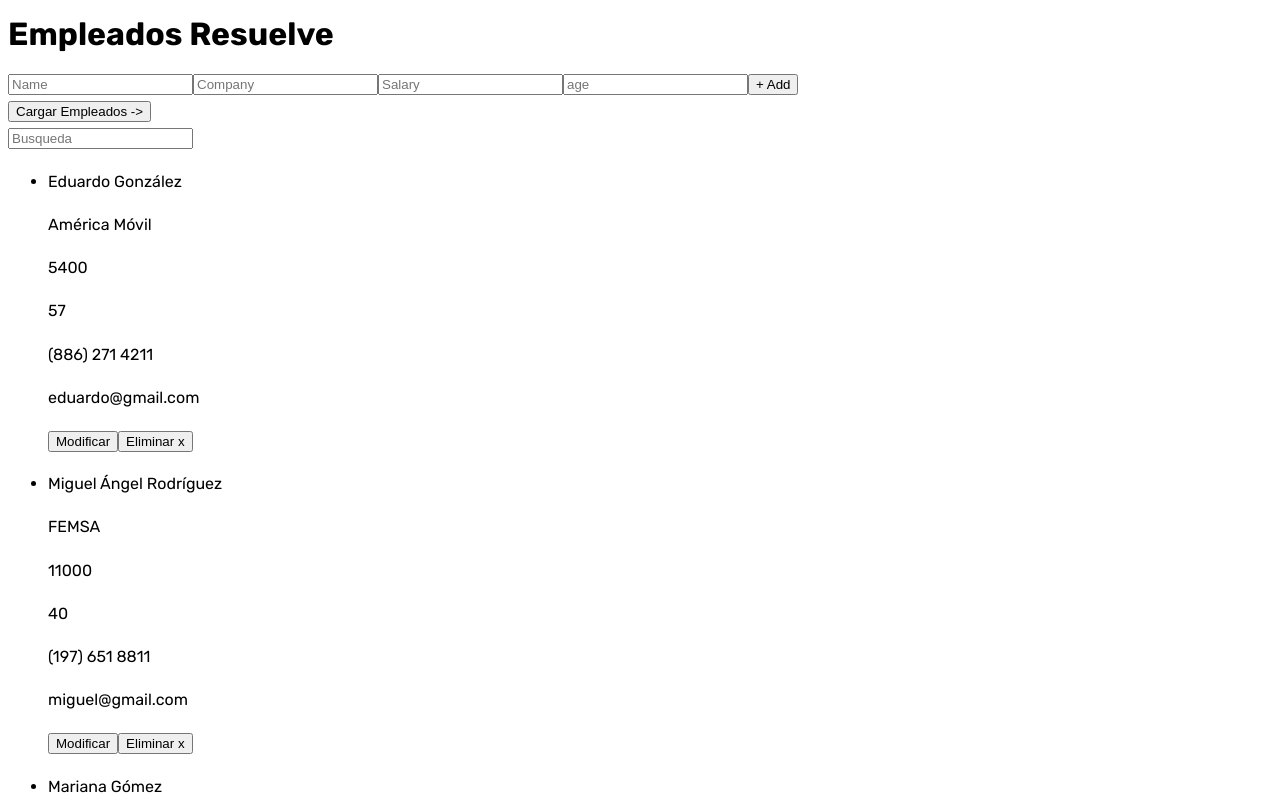
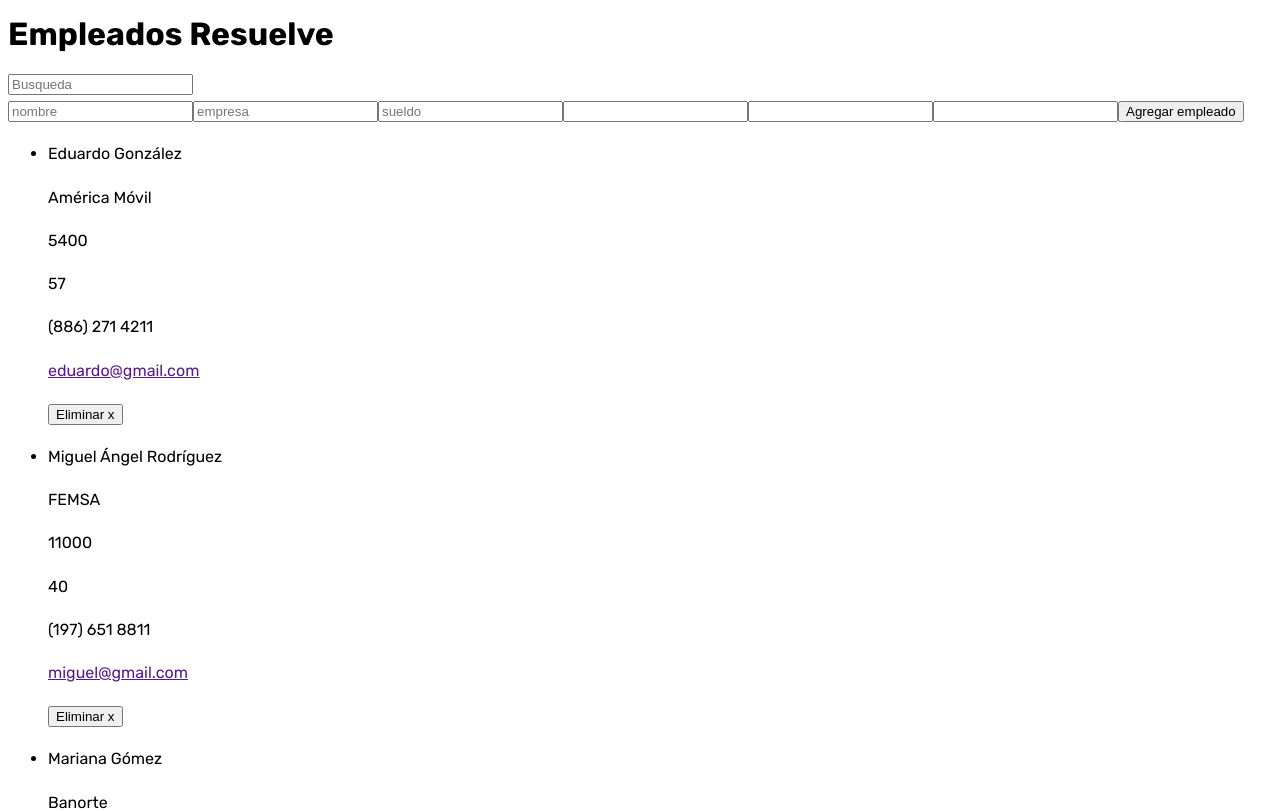
Before and after one commit to resuelve/ejercicio-frontend-2, a React (Create React App) app: page / in a window 1280 px wide. Shown: the top 811 px of the page. Built offline with nearby package versions, Linux system fonts and the light colour scheme.

Commit message:
Cambiando código V1: Añadiendo con otro método nuevos empleados

```diff
--- a/src/App.js
+++ b/src/App.js
@@ -3,6 +3,8 @@ import employees from './employees'
 import Head from './components/Head'
 import Inventario from './components/InventarioDinamico';
 import ListaDeEmpelados from './components/ListaDeEmpleados';
+import './main.css';
+
 
 class App extends Component {
   constructor() {
@@ -39,7 +41,6 @@ class App extends Component {
       <div id='employees'>
 
           <Head/>
-          <Inventario agregarEmpleado={this.agregarEmpleado}/>
           <ListaDeEmpelados employees={this.props.employees}/>
 
 
--- a/src/components/Empleado.js
+++ b/src/components/Empleado.js
@@ -1,6 +1,6 @@
 import React, { Component } from 'react';
 import { redondeoPrecio } from '../functions'; //Esportar función para los precios
-
+import '../main.css';
 
 class Empleado extends Component {
 
@@ -13,16 +13,13 @@ class Empleado extends Component {
             // );
             return(
                 <div>
-
                         <li>
-
                             <p>{this.props.empleado.name}</p>
                             <p>{this.props.empleado.company }</p>
                             <p>{this.props.empleado.salary}</p>
                             <p>{this.props.empleado.age }</p>
                             <p>{this.props.empleado.phone }</p>
-                            <p>{this.props.empleado.email}</p>
-                            <button>Modificar</button>
+                            <a href=""> <p>{this.props.empleado.email}</p></a>
                             <button>Eliminar x</button>
                             {/* {this.props.details.name} */}
                         </li>
--- a/src/components/FormAgregarEmpleado.js
+++ b/src/components/FormAgregarEmpleado.js
@@ -1,28 +1,64 @@
 import React, { Component } from 'react';
+import '../main.css';
+
 
 class FormAgregarEmpleados extends Component {
+    constructor(props) {
+        super(props);
+        this.state = {
+            search: '',
+            employees: props.employees
+        };
+        this.crearEmpleado = this.crearEmpleado.bind(this);
+    }
+
     crearEmpleado(e) {
         e.preventDefault(); //Aplica PreventDefault al evento submit
-        //console.log('creando nuevo empleado');
-        const empleado = { //Objeto para añadir un nuevo empleado, pasando refs de los inputs. Este objeto se pasa a App
-            name : this.name.value,
-            company : this.company.value,
-            salary : this.salary.value,
-            age : this.age.value
-        }
-        this.props.agregarEmpleado(empleado); //llamando funcipn de App
+        console.log('creando nuevo empleado');
+        // const empleado = { //Objeto para añadir un nuevo empleado, pasando refs de los inputs. Este objeto se pasa a App
+        //     name : this.name.value,
+        //     company : this.company.value,
+        //     salary : this.salary.value,
+        //     age : this.age.value
+        // }
+        let name = this.refs.nombre.value;
+        // let company = this.refs.empresa.value;
+        // let salary = this.refs.sueldo.value;
+        // let age = this.refs.edad.value;
+        // let phone = this.refs.telefono.value;
+        // let email = this.refs.correo.value;
+
+
+        // let id = Math.floor((Math.random() * 100)+1);
+        this.setState({
+            employees : this.state.employees.concat({
+               name
+            })
+         })
+
+        // this.props.agregarEmpleado(empleado); //llamando funcipn de App
         this.empleadoForm.reset(); //limpiando form
         //console.log(empleado)
     }
         render() {
+
             return(
                 <div> {/*Declaro mi evento onSubmit en form, y antes del renderizado la funcion (crearEmpleado) que va a pasar este evento declarado para enviar datos*/}
-                    <form  ref={(input) => this.empleadoForm = input} onSubmit={
+                    <form  ref={(input) => this.empleadoForm = input}
+                        onSubmit={
                         (e) => this.crearEmpleado(e)}> {/*Formato para agregar empleados*/}
-                        <input ref={(input) => this.name = input} type="text" placeholder="Name"/>
+                        {/* <input ref={(input) => this.name = input} type="text" placeholder="Name"/>
                         <input ref={(input) => this.company = input} type="text" placeholder="Company"/>
                         <input ref={(input) => this.salary = input} type="text" placeholder="Salary"/>
-                        <input ref={(input) => this.age = input} type="text" placeholder="age"/>
+                        <input ref={(input) => this.age = input} type="text" placeholder="age"/> */}
+
+                        <input type="text" ref="nombre" placeholder="nombre"/>
+                            <input type="text" ref="empresa" placeholder="empresa"/>
+                            <input type="text" ref="sueldo" placeholder="sueldo"/>
+                            <input type="text" ref="edad"/>
+                            <input type="text" ref="telefono"/>
+                            <input type="text" ref="correo"/>
+
                         <button type="submmit">+ Add </button>
                     </form>
                 </div>
--- a/src/components/Head.js
+++ b/src/components/Head.js
@@ -1,4 +1,6 @@
 import React, { Component } from 'react';
+import '../main.css';
+
 
 class Header extends Component {
         render() {
--- a/src/components/InventarioDinamico.js
+++ b/src/components/InventarioDinamico.js
@@ -1,5 +1,7 @@
 import React, { Component } from 'react';
 import FormAgregarEmpleados from './FormAgregarEmpleado';
+import '../main.css';
+
 
 class Inventario extends Component {
         render() {
--- a/src/components/ListaDeEmpleados.js
+++ b/src/components/ListaDeEmpleados.js
@@ -1,31 +1,73 @@
 import React, { Component } from 'react';
 import Empleado from './Empleado';
+import '../main.css';
+
 
 
 class ListaDeEmpelados extends Component {
-    constructor() {
-        super();
+    constructor(props) {
+        super(props);
         this.state = {
-            search: ''
+            search: '', //declarando input vacio como estado inicial
+            employees: props.employees
         };
+        //bind sobre los eventHandler
+        this.updateSearch = this.updateSearch.bind(this);
+        this.agregarEmpleado = this.agregarEmpleado.bind(this);
     }
 
     updateSearch(e) {
-        this.setState ({
+        this.setState ({ //cambiando estado de buscador segun valor ingresado
             search: e.target.value}
         )
+
     }
-    render() {
-        let  filteredEmployees = this.props.employees.filter(
-           (empleado) => {
-            return empleado.name.toLowerCase().indexOf(this.state.search) !== -1; // !== -1 => Si no puedes encontrar este particula especifica, entonces no retornes nada
+
+    agregarEmpleado(e) {
+        e.preventDefault(); //prevenir evento submit
+        console.log(this.refs.nombre.value);
+        let name = this.refs.nombre.value;
+        let company = this.refs.empresa.value;
+        let salary = this.refs.sueldo.value;
+        let age = this.refs.edad.value;
+        let phone = this.refs.telefono.value;
+        let email = this.refs.correo.value;
+
+        //añadiendo ID unico con Math floor
+        let id = Math.floor((Math.random() * 100)+1);
+        this.setState({
+            employees : this.state.employees.concat({
+                id: id, name, company, salary, age, phone, email
+            })
+        })
+        this.empleadoForm.reset(); //limpiar inputs del form después del evento submit
+    }
+
+    render() { //buscador
+        let  filteredEmployees = this.state.employees.filter(
+            (empleado) => {
+            return empleado.name.toLowerCase().trim().indexOf(this.state.search) !== -1; // !== -1 => Si no puedes encontrar este particula especifica, entonces no retornes nada
 
             }
         );
         return (
             <div>
-            <input placeholder="Busqueda" type="text" value={this.state.search} onChange={this.updateSearch.bind(this)} />
-                <ul>
+                <input type="text"
+                value={this.state.search}
+                onChange={this.updateSearch}
+                placeholder="Busqueda" />
+                <form action=""
+                onSubmit={this.agregarEmpleado}
+                ref={(input) => this.empleadoForm = input} >
+                    <input type="text" ref="nombre" placeholder="nombre"/>
+                    <input type="text" ref="empresa" placeholder="empresa"/>
+                    <input type="text" ref="sueldo" placeholder="sueldo"/>
+                    <input type="text" ref="edad"/>
+                    <input type="text" ref="telefono"/>
+                    <input type="text" ref="correo"/>
+                    <button type="submit">Agregar empleado</button>
+                </form>
+                    <ul> {/*Devolver items de la data ubicada en el archivo index.js, iterando con map y creando un <li/> diferente por cada uno*/}
                     {filteredEmployees.map((empleado) => {
                         return <Empleado key={empleado.id}  empleado={empleado} />
                         })
@@ -37,4 +79,4 @@ class ListaDeEmpelados extends Component {
     }
 
 
-    export default ListaDeEmpelados;
+export default ListaDeEmpelados;
--- a/src/functions.js
+++ b/src/functions.js
@@ -4,3 +4,9 @@ export function redondeoPrecio(centavos) {
     // Usando toFixed para obtener 2 décimales
     // Insertando coma en las cifras (En lugar de 1000, sería 1,000) una vez que los modificadores encuentran que el number ya se ha repetido 3 veces.
     }
+
+//Conversor USD
+
+// export function cambioDolar(salario) {
+//     if (salario === )
+// }
```
